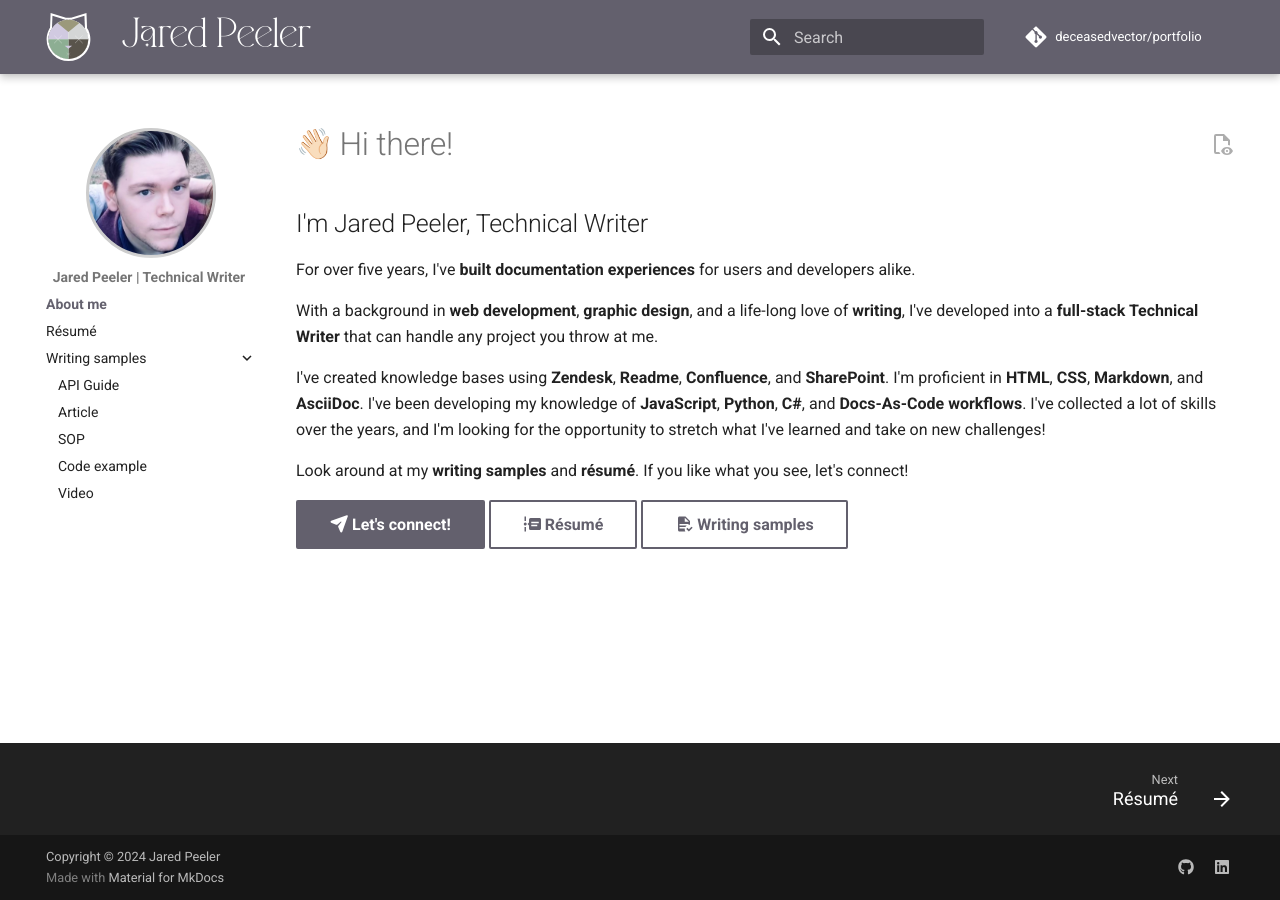
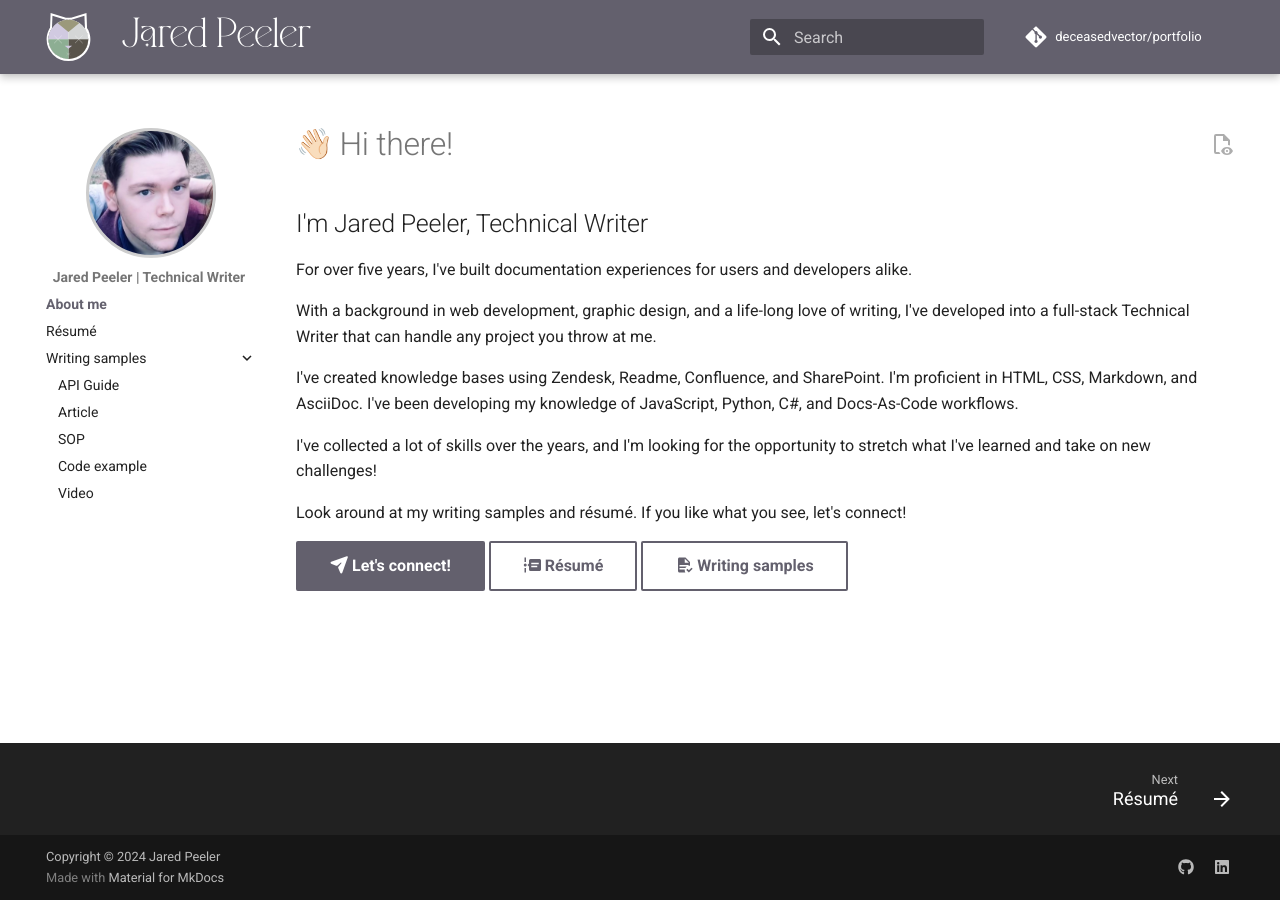
Before and after one commit to deceasedvector/portfolio, an MkDocs documentation site: the page built from docs/index.md, in a window 1280 px wide. Built offline with MkDocs 1.6.1 and Material for MkDocs 9.7.7, drawn with Linux system fonts in a browser that asks for light colours; emoji names are drawn with the system emoji font; comment, search, counter and statistics services are not loaded.

```diff
--- a/docs/index.md
+++ b/docs/index.md
@@ -8,12 +8,14 @@ hide:
 
 ## I'm Jared Peeler, Technical Writer
 
-For over five years, I've **built documentation experiences** for users and developers alike.
+For over five years, I've built documentation experiences for users and developers alike.
 
-With a background in **web development**, **graphic design**, and a life-long love of **writing**, I've  developed into a **full-stack Technical Writer** that can handle any project you throw at me.
+With a background in web development, graphic design, and a life-long love of writing, I've  developed into a full-stack Technical Writer that can handle any project you throw at me.
 
-I've created knowledge bases using **Zendesk**, **Readme**, **Confluence**, and **SharePoint**. I'm proficient in **HTML**, **CSS**, **Markdown**, and **AsciiDoc**. I've been developing my knowledge of **JavaScript**, **Python**, **C#**, and **Docs-As-Code workflows**. I've collected a lot of skills over the years, and I'm looking for the opportunity to stretch what I've learned and take on new challenges!
+I've created knowledge bases using Zendesk, Readme, Confluence, and SharePoint. I'm proficient in HTML, CSS, Markdown, and AsciiDoc. I've been developing my knowledge of JavaScript, Python, C#, and Docs-As-Code workflows.
 
-Look around at my **writing samples** and **résumé**. If you like what you see, let's connect!
+I've collected a lot of skills over the years, and I'm looking for the opportunity to stretch what I've learned and take on new challenges!
+
+Look around at my writing samples and résumé. If you like what you see, let's connect!
 
 [:fontawesome-solid-paper-plane: Let's connect!](mailto:jaredpeeler@gmail.com){ .md-button .md-button--primary } [:material-timeline-text: Résumé](resume){ .md-button } [:material-file-document-check: Writing samples](writing-samples/api-guide/){ .md-button }
```
